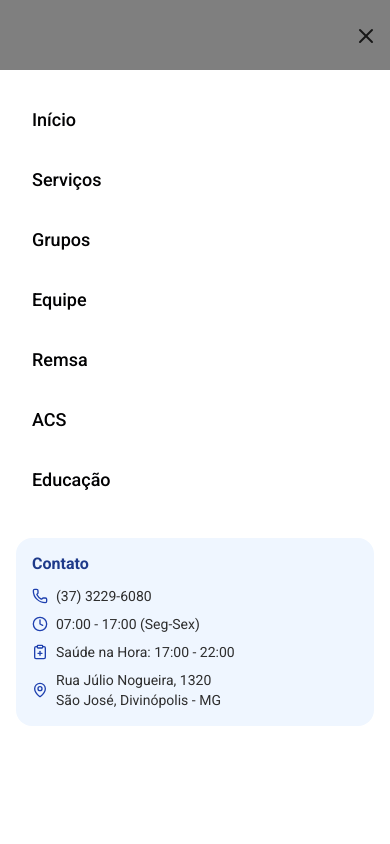
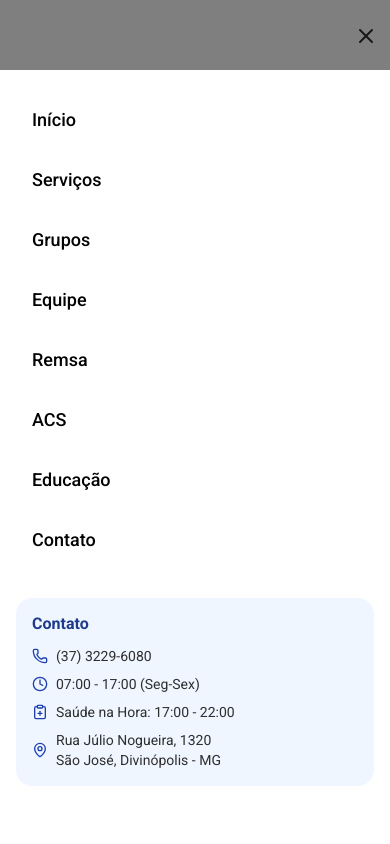
Before and after one commit to isab-aguiar/catalan-health-platform, a React (Vite) app in the folder react-app/: page / in a window 390 px wide. Both pictures are taken after a click on the button 366 px from the left and 36 px from the top of the page. Shown: the top 844 px of the page. Built offline with nearby package versions, Linux system fonts and the light colour scheme.

Commit message:
feat: implement smooth scrolling to contact section in Header and Footer, enhancing navigation experience across the application

```diff
--- a/react-app/src/components/layout/Footer.jsx
+++ b/react-app/src/components/layout/Footer.jsx
@@ -19,21 +19,22 @@ export default function Footer() {
     if (link.isAnchor) {
       e.preventDefault();
 
+      const scrollToElement = () => {
+        const element = document.getElementById('contato');
+        if (element) {
+          const yOffset = -80; // Offset para compensar o header fixo
+          const y = element.getBoundingClientRect().top + window.pageYOffset + yOffset;
+          window.scrollTo({ top: y, behavior: 'smooth' });
+        }
+      };
+
       if (location.pathname === '/') {
         // Se já estiver na home, apenas rola
-        const element = document.getElementById('contato');
-        if (element) {
-          element.scrollIntoView({ behavior: 'smooth', block: 'start' });
-        }
+        scrollToElement();
       } else {
         // Se estiver em outra página, navega para home e depois rola
         navigate('/');
-        setTimeout(() => {
-          const element = document.getElementById('contato');
-          if (element) {
-            element.scrollIntoView({ behavior: 'smooth', block: 'start' });
-          }
-        }, 100);
+        setTimeout(scrollToElement, 300);
       }
     }
   };
--- a/react-app/src/components/layout/Header.jsx
+++ b/react-app/src/components/layout/Header.jsx
@@ -1,5 +1,5 @@
 import { useState, useRef, useEffect } from "react";
-import { Link, useNavigate } from "react-router-dom";
+import { Link, useNavigate, useLocation } from "react-router-dom";
 import { Menu, X, Search } from "lucide-react";
 import MobileMenu from "./MobileMenu";
 import GlobalSearch from "../search/GlobalSearch";
@@ -12,6 +12,7 @@ export default function Header() {
   const [showSearchResults, setShowSearchResults] = useState(false);
   const searchRef = useRef(null);
   const navigate = useNavigate();
+  const location = useLocation();
   const searchResults = usePageSearch(searchQuery);
 
   useEffect(() => {
@@ -50,6 +51,28 @@ export default function Header() {
     }
   };
 
+  const handleContatoClick = (e) => {
+    e.preventDefault();
+
+    const scrollToElement = () => {
+      const element = document.getElementById('contato');
+      if (element) {
+        const yOffset = -80;
+        const y = element.getBoundingClientRect().top + window.pageYOffset + yOffset;
+        window.scrollTo({ top: y, behavior: 'smooth' });
+      }
+    };
+
+    if (location.pathname === '/') {
+      scrollToElement();
+    } else {
+      navigate('/');
+      setTimeout(scrollToElement, 300);
+    }
+
+    setIsMobileMenuOpen(false);
+  };
+
   const navLinks = [
     { name: "Início", path: "/" },
     { name: "Serviços", path: "/servicos" },
@@ -58,6 +81,7 @@ export default function Header() {
     { name: "Remsa", path: "/remsa" },
     { name: "ACS", path: "/acs" },
     { name: "Educação", path: "/educacao" },
+    { name: "Contato", path: "/#contato", isAnchor: true, onClick: handleContatoClick },
   ];
 
   return (
--- a/react-app/src/components/layout/MobileMenu.jsx
+++ b/react-app/src/components/layout/MobileMenu.jsx
@@ -21,6 +21,14 @@ export default function MobileMenu({ isOpen, onClose, navLinks }) {
     };
   }, [isOpen]);
 
+  const handleLinkClick = (e, link) => {
+    if (link.onClick) {
+      link.onClick(e);
+    } else {
+      onClose();
+    }
+  };
+
   if (!isOpen) return null;
 
   return (
@@ -39,7 +47,7 @@ export default function MobileMenu({ isOpen, onClose, navLinks }) {
               <li key={link.path}>
                 <Link
                   to={link.path}
-                  onClick={onClose}
+                  onClick={(e) => handleLinkClick(e, link)}
                   className="block px-4 py-3 text-lg font-medium text-neutral-900 hover:bg-primary-50 hover:text-primary-600 rounded-lg transition-colors"
                 >
                   {link.name}
```
